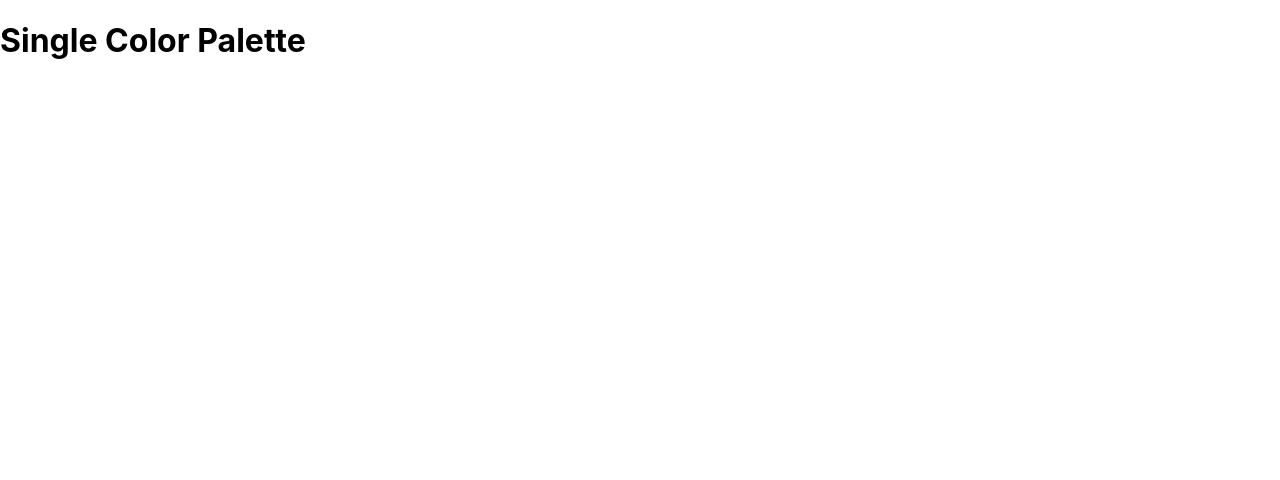
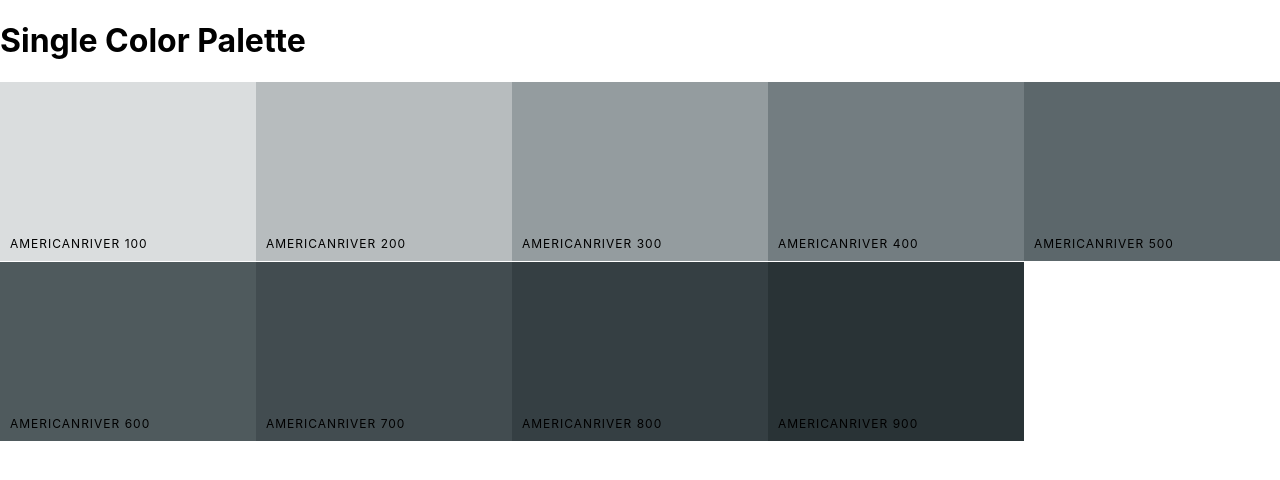
Before and after one commit to rakshith4able/massive-color-project, a React (Create React App) app: page /palette/flat-ui-colors-american/americanriver in a window 1280 px wide. Shown: the top 480 px of the page. Built offline with nearby package versions, Linux system fonts and the light colour scheme.

Commit message:
Displaying colors in SingleColorPalette

```diff
--- a/src/App.js
+++ b/src/App.js
@@ -26,7 +26,9 @@ class App extends Component {
         />
         <Route exact
           path="/palette/:paletteId/:colorId"
-          render={() => <SingleColorPalette />}
+          render={(params) => <SingleColorPalette
+            palette={generatePalette(this.findPalette(params.match.params.paletteId))}
+            colorId={params.match.params.colorId} />}
         />
       </Switch >
 
--- a/src/ColorBox.js
+++ b/src/ColorBox.js
@@ -19,7 +19,7 @@ class ColorBox extends Component {
         })
     }
     render() {
-        const { name, background, moreLink } = this.props;
+        const { name, background, moreLink, showLink } = this.props;
         const { copied } = this.state;
         return (
             <CopyToClipboard text={background} onCopy={this.changeCopyState}>
@@ -35,9 +35,10 @@ class ColorBox extends Component {
                         </div>
                         <button className="copy-button">Copy</button>
                     </div>
-                    <Link to={moreLink} onClick={e => e.stopPropagation()}>
-                        <span className="see-more">More</span>
-                    </Link>
+                    {showLink &&
+                        <Link to={moreLink} onClick={e => e.stopPropagation()}>
+                            <span className="see-more">More</span>
+                        </Link>}
                 </div>
             </CopyToClipboard>
         )
--- a/src/Palette.js
+++ b/src/Palette.js
@@ -32,6 +32,7 @@ class Palette extends Component {
                     background={color[`${this.state.format}`]}
                     name={color.name}
                     key={color.id}
+                    showLink={true}
                     moreLink={`/palette/${this.props.palette.id}/${color.id}`}
                 />
             }
--- a/src/PaletteList.js
+++ b/src/PaletteList.js
@@ -7,11 +7,10 @@ import MiniPalette from './MiniPalette'
 const styles = {
     root: {
         backgroundColor: "blue",
-        height: "100%",
+        height: "100vh",
         display: "flex",
         alignItems: "flex-start",
         justifyContent: "center",
-        height: "100vh"
     },
     container: {
         width: "50%",
--- a/src/SingleColorPalette.js
+++ b/src/SingleColorPalette.js
@@ -1,9 +1,34 @@
 import React, { Component } from 'react';
+import ColorBox from './ColorBox';
 
 class SingleColorPalette extends Component {
+    constructor(props) {
+        super(props);
+        this._shades = this.getShades(this.props.palette, this.props.colorId);
+        console.log(this._shades);
+    }
+
+    getShades(palette, colorToFilter) {
+        let shades = [];
+        const allColors = palette.colors;
+        for (let key in allColors) {
+            shades = shades.concat(allColors[key]).filter(color => color.id === colorToFilter);
+        }
+        return shades.slice(1);
+    }
+
     render() {
+
+        const colorBoxes = this._shades.map(color => (
+            <ColorBox key={color.id} name={color.name} background={color.hex} showLink={false} />
+        ));
+
         return (
-            <h1>Single Color Palette</h1>
+            <div className="Palette">
+
+                <h1>Single Color Palette</h1>
+                <div className="Palette-colors">{colorBoxes}</div>
+            </div>
         );
     }
 }
```
